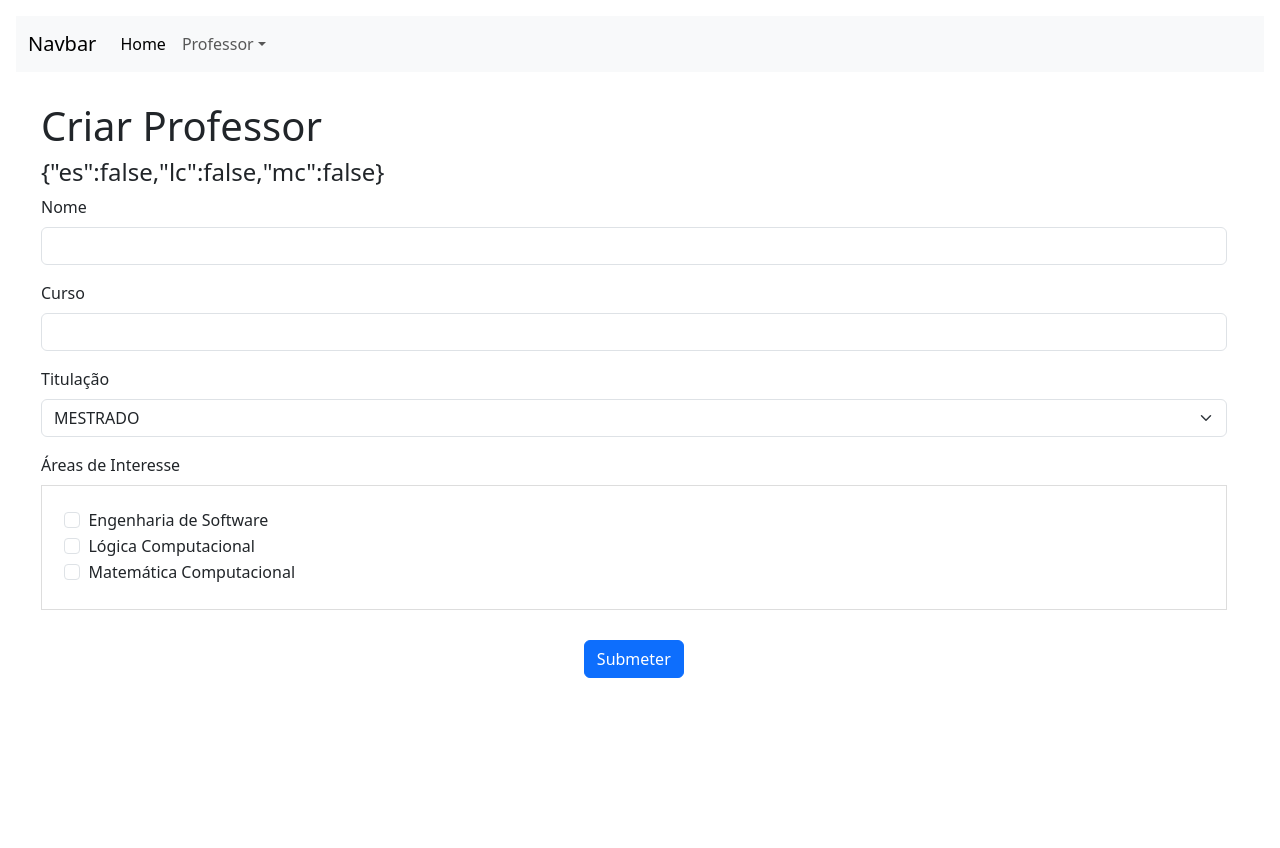
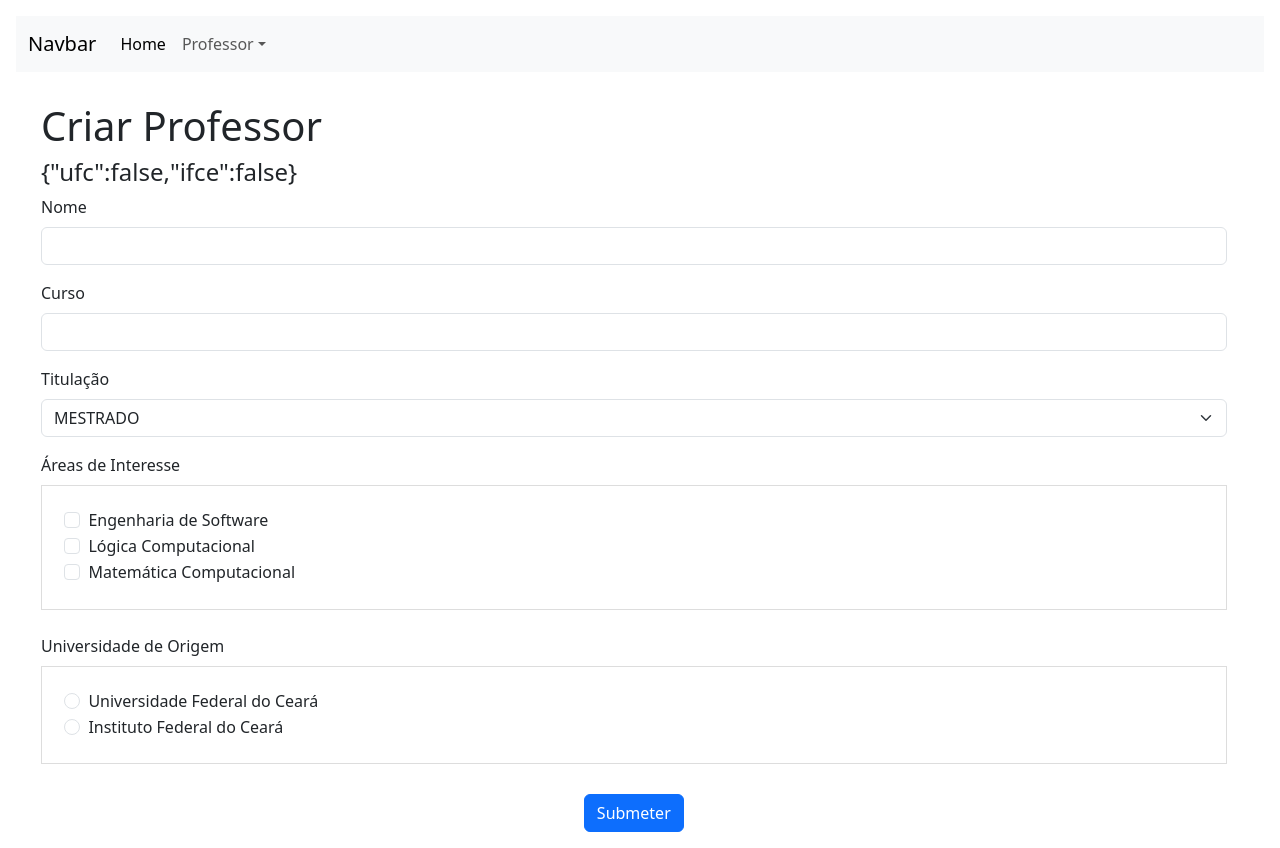
Before and after one commit to jeffersoncarvalho/ufc_2024_1, a React (Create React App) app in the folder WEB/T04/curso_react/: page /professor/criar in a window 1280 px wide. Before the commit the page ends 800 px from the top, so only its background shows below. Built offline with nearby package versions, Linux system fonts and the light colour scheme.

Commit message:
criar radio

```diff
--- a/WEB/T04/curso_react/src/components/17CRUD/professor/Criar.js
+++ b/WEB/T04/curso_react/src/components/17CRUD/professor/Criar.js
@@ -8,6 +8,15 @@ const Criar = () => {
     const [curso, setCurso] = useState("")
     const [titulacao, setTitulacao] = useState("MESTRADO")
     const [ai, setAi] = useState({es:false, lc:false, mc:false}) //ái = área de interesse
+    const [universidade, setUniversidade] = useState({ufc:false,ifce:false})
+
+    const handleRadio = (event) => {
+        const reset = {ufc:false,ifce:false}
+        setUniversidade({
+            ...reset,
+            [event.target.value]:event.target.checked
+        })
+    }
 
 
     const handleCheckbox = (event) => {
@@ -39,7 +48,7 @@ const Criar = () => {
     return (
         <div className="page-content">
             <h1>Criar Professor</h1>
-            <h4>{JSON.stringify(ai)}</h4>
+            <h4>{JSON.stringify(universidade )}</h4>
             <form className="form-content" onSubmit={handleSubmit}>
 
                 <div className="mb-3">
@@ -132,6 +141,47 @@ const Criar = () => {
                 </fieldset>
                 </div>
 
+                <div>
+                <label className="form-label">Universidade de Origem</label>
+                <fieldset className="scheduler-border">
+                    <div className="form-check">
+                        <input
+                            id="idUFC"
+                            className="form-check-input"
+                            type="radio"
+                            name="universidade"
+                            checked={universidade.ufc}
+                            value="ufc"
+                            onChange={handleRadio}
+                        />
+                        <label
+                            htmlFor="idUFC"
+                            className="form-check-label"
+                        >
+                            Universidade Federal do Ceará
+                        </label>
+                    </div>
+
+                    <div className="form-check">
+                        <input
+                            id="idIFCE"
+                            className="form-check-input"
+                            type="radio"
+                            name="universidade"
+                            checked={universidade.ifce}
+                            value="ifce"
+                            onChange={handleRadio}
+                        />
+                        <label
+                            htmlFor="idIFCE"
+                            className="form-check-label"
+                        >
+                            Instituto Federal do Ceará
+                        </label>
+                    </div>
+                </fieldset>
+                </div>
+
                 <div className="div-button-submit">
                     <button
                         type="submit"
```
